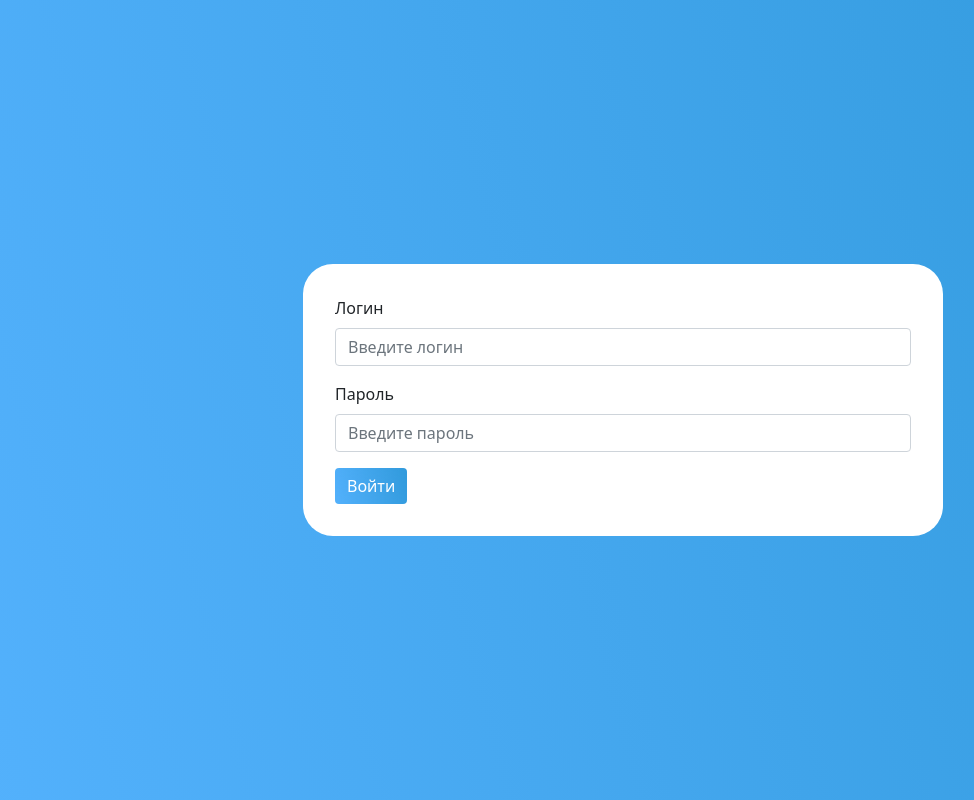
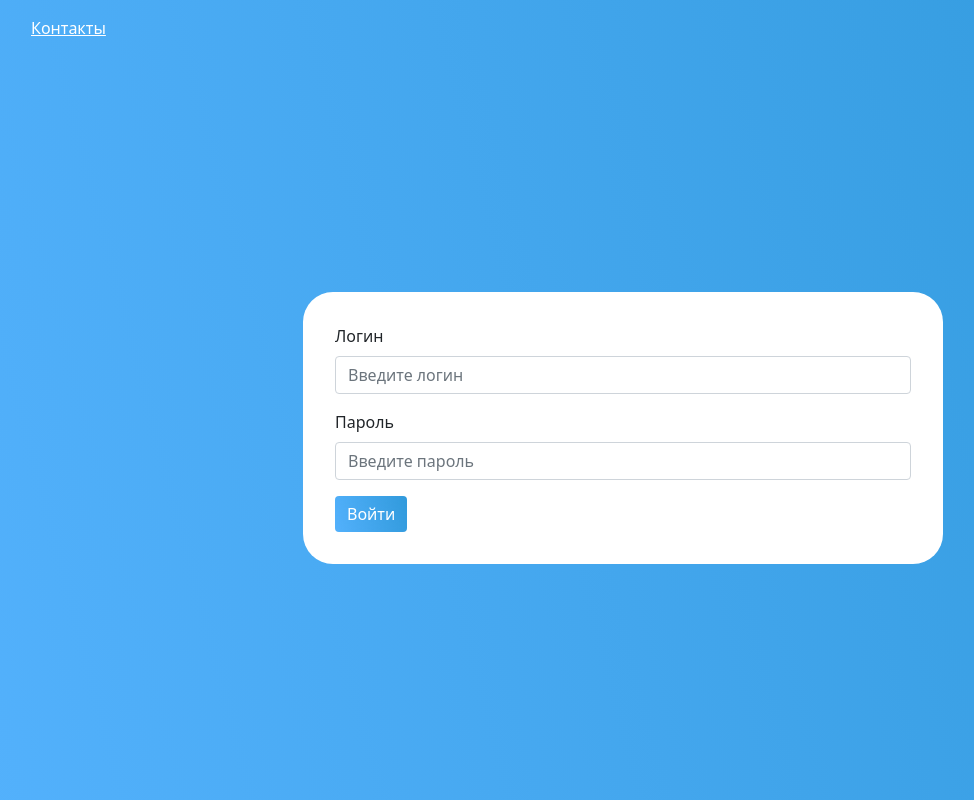
Before and after one commit to belikcost/crud-contacts-task, a React (Create React App) app: page / in a window 1280 px wide. Shown: the whole page, without its empty margins (17-991 px from the left). Built offline with nearby package versions, Linux system fonts and the light colour scheme.

Commit message:
Separate auth and contacts by pages, small improve styles

```diff
--- a/src/components/App.js
+++ b/src/components/App.js
@@ -1,3 +1,4 @@
+import { Link, Redirect, Route, Switch } from "react-router-dom";
 import { Button, Form, ListGroup, Spinner } from "react-bootstrap";
 
 import 'bootstrap/dist/css/bootstrap.min.css';
@@ -13,6 +14,31 @@ export const App = ({auth, handleAuthorizationRequest, contacts}) => {
 
     return (
         <div className="app app_background">
+            <header>
+                <Link to="/contacts">Контакты</Link>
+            </header>
+            <div className="app__content">
+                <Switch>
+                    <Route exact path="/">
+                        {auth ? (
+                            <Redirect to="/contacts"/>
+                        ) : (
+                            <Form className="app_modal auth" onSubmit={onSubmit}>
+                                <Form.Group className="mb-3">
+                                    <Form.Label>Логин</Form.Label>
+                                    <Form.Control type="text" placeholder="Введите логин" required/>
+                                </Form.Group>
+
+                                <Form.Group className="mb-3">
+                                    <Form.Label>Пароль</Form.Label>
+                                    <Form.Control type="password" placeholder="Введите пароль" required/>
+                                </Form.Group>
+
+                                <Button variant="primary" type="submit" className="app_background">Войти</Button>
+                            </Form>
+                        )}
+                    </Route>
+                    <Route path="/contacts">
                         {auth ? (
                             <div className="app_modal">
                                 <h3>Контакты</h3>
@@ -32,20 +58,11 @@ export const App = ({auth, handleAuthorizationRequest, contacts}) => {
                                 )}
                             </div>
                         ) : (
-                <Form className="app_modal auth" onSubmit={onSubmit}>
-                    <Form.Group className="mb-3">
-                        <Form.Label>Логин</Form.Label>
-                        <Form.Control type="text" placeholder="Введите логин" required/>
-                    </Form.Group>
-
-                    <Form.Group className="mb-3">
-                        <Form.Label>Пароль</Form.Label>
-                        <Form.Control type="password" placeholder="Введите пароль" required/>
-                    </Form.Group>
-
-                    <Button variant="primary" type="submit" className="app_background">Войти</Button>
-                </Form>
+                            <Redirect to="/"/>
                         )}
+                    </Route>
+                </Switch>
+            </div>
         </div>
     );
 }
--- a/src/components/App.scss
+++ b/src/components/App.scss
@@ -1,8 +1,15 @@
 .app {
   display: flex;
-  justify-content: center;
-  align-items: center;
+  flex-direction: column;
   height: 100vh;
+
+  header {
+    padding: 1rem 3rem;
+    a {
+      color: #fff;
+    }
+  }
+
   &_background {
     background: linear-gradient(255.35deg, #319adc 0.83%, rgba(255, 79, 79, 0) 108.93%), #56b3ff;
   }
@@ -12,6 +19,12 @@
     padding: 32px;
     width: 50%;
   }
+  &__content {
+    display: flex;
+    justify-content: center;
+    align-items: center;
+    height: 100%;
+  }
 }
 
 .auth {
--- a/src/index.js
+++ b/src/index.js
@@ -1,5 +1,6 @@
 import React from 'react';
 import ReactDOM from 'react-dom';
+import { BrowserRouter as Router } from "react-router-dom";
 import { Provider } from "react-redux";
 
 import store from "./redux/store";
@@ -8,8 +9,10 @@ import AppContainer from "./containers/AppContainer";
 
 
 ReactDOM.render(
-    <Provider store={store}>
-        <AppContainer/>
-    </Provider>,
+    <Router>
+        <Provider store={store}>
+            <AppContainer/>
+        </Provider>
+    </Router>,
     document.getElementById('root')
 );
```
Lines whose indentation alone changed are shown as unchanged.
